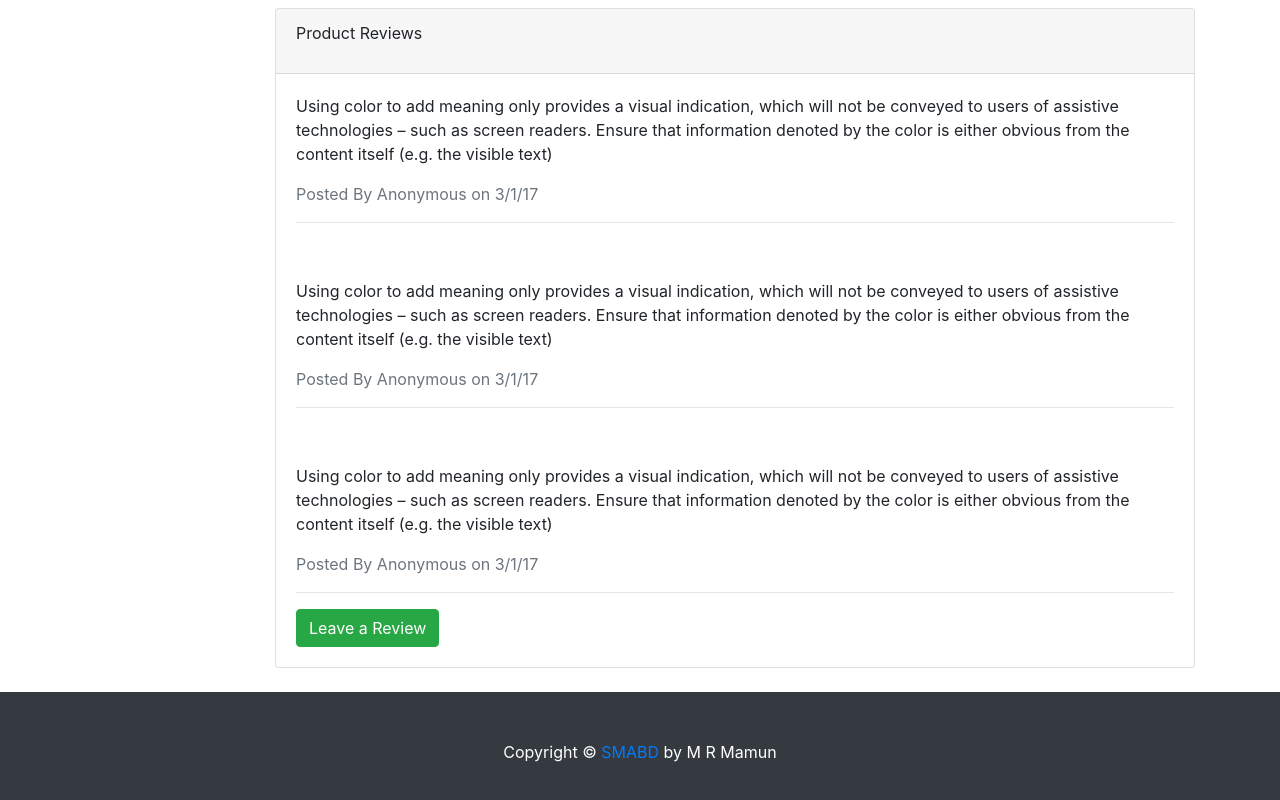
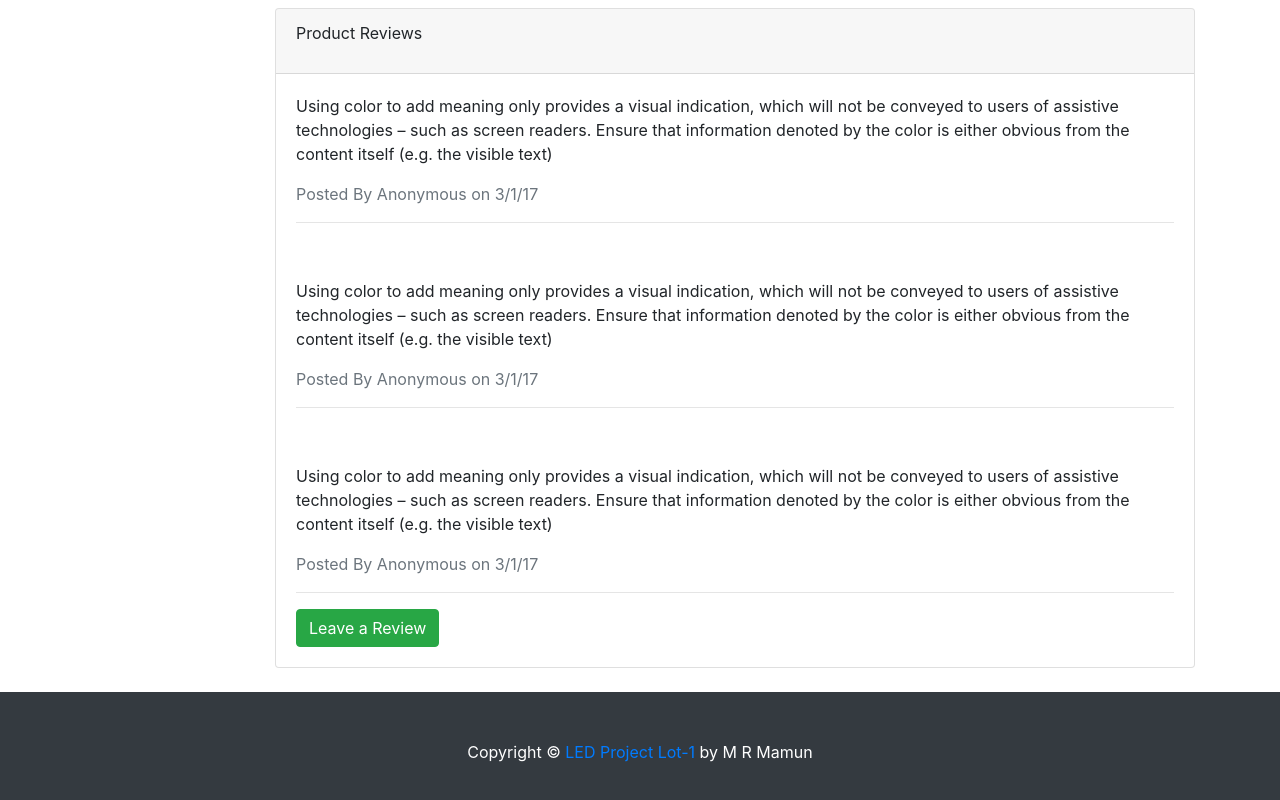
Before and after one commit to maamun21/hw-3, a plain HTML site: page index.html in a window 1280 px wide. Shown: the part 756-1556 px from the top of the page. Drawn offline with nearby package versions, Linux system fonts and the light colour scheme.

Commit message:
Update index.html

```diff
--- a/index.html
+++ b/index.html
@@ -78,7 +78,7 @@
 	</div>
 </div>
 <footer class="bg-dark pt-5 pb-4 text-center text-white mt-4">
-			<p>Copyright &copy; <a href="smabd.org">SMABD</a>   by M R Mamun</p>
+			<p>Copyright &copy; <a href="ledp.ictd.gov.bd/">LED Project Lot-1</a>   by M R Mamun</p>
 </footer>
 
 
```
